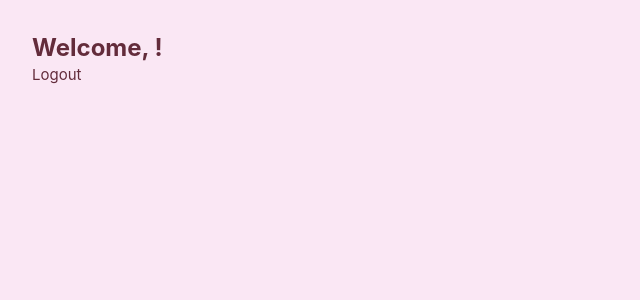
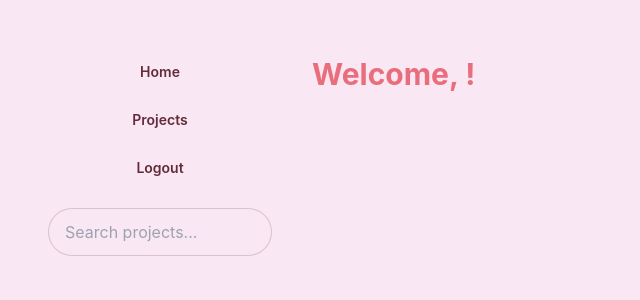
Before and after one commit to chelseymachin/sweater-party, a Vue app: page /profile in a window 1280 px wide. Shown: the top 300 px of the page, without its empty margins (0-640 px from the left). Built offline with nearby package versions, Linux system fonts and the light colour scheme.

Commit message:
add in data structure change; clean up projects list

```diff
--- a/src/composables/useRavelryApi.ts
+++ b/src/composables/useRavelryApi.ts
@@ -59,8 +59,9 @@ export const getCurrentUserProjectList = async () => {
       throw new Error(`API Error: ${response.status} ${await response.text()}`)
     }
 
-    const data: RavelryProjectList = await response.json()
-    userStore.setUserProjectList(data)
+    const rawData = await response.json()
+    const projectsData: RavelryProjectList = rawData.projects
+    userStore.setUserProjectList(projectsData)
   } catch (error) {
     console.error('🚨 Error fetching Ravelry user projects:', error)
     return null
--- a/src/types/ravelry.ts
+++ b/src/types/ravelry.ts
@@ -20,7 +20,15 @@ export interface RavelryProject {
   completed_day_set: boolean
   craft_name: string
   created_at: string
-  first_photo: string
+  first_photo: {
+    id: number
+    square_url: string
+    medium_url: string
+    thumbnail_url: string
+    small_url: string
+    medium2_url: string
+    small2_url: string
+  }
   gauge: string
   id: number
   links: {
@@ -37,6 +45,4 @@ export interface RavelryProject {
   status_name: string
 }
 
-export interface RavelryProjectList {
-  projects: RavelryProject[]
-}
+export type RavelryProjectList = RavelryProject[]
--- a/src/views/Profile.vue
+++ b/src/views/Profile.vue
@@ -1,32 +1,138 @@
 <template>
-  <div>
-    <h2 class="text-2xl font-bold">Welcome, {{ user?.username }}!</h2>
-    <button @click="logout">Logout</button>
+  <div class="flex min-h-screen">
+    <!-- Sidebar / Mobile Hamburger Menu -->
+    <div class="drawer lg:drawer-open">
+      <input id="sidebar-toggle" type="checkbox" class="drawer-toggle" />
 
-    <div v-if="projects != null">
-      <h3 class="text-xl font-bold">Your Projects</h3>
-      <ul>
-        <li v-for="project in projects.projects" :key="project.id">
-          <p>{{ project.name }}</p>
-        </li>
-      </ul>
+      <!-- Main Content -->
+      <div class="drawer-content flex flex-col">
+        <!-- Hamburger Menu Button (Absolutely Positioned) -->
+        <label
+          for="sidebar-toggle"
+          class="btn btn-primary btn-sm fixed top-4 left-4 z-50 lg:hidden"
+        >
+          ☰
+        </label>
+
+        <div class="p-6 w-full">
+          <h2 class="text-3xl font-bold text-primary">Welcome, {{ user?.username }}!</h2>
+          <!-- Project List -->
+          <div v-if="projects != null" class="mt-6">
+            <h3 class="text-2xl font-bold text-secondary">Your Projects</h3>
+
+            <div class="grid grid-cols-2 sm:grid-cols-3 md:grid-cols-4 lg:grid-cols-5 gap-4 mt-4">
+              <div
+                v-for="project in paginatedProjects"
+                :key="project.id"
+                class="card bg-base-200 shadow-xl"
+              >
+                <figure>
+                  <img
+                    :src="project.first_photo?.small2_url || 'https://via.placeholder.com/150'"
+                    alt="Project Image"
+                    class="w-full h-40 object-cover"
+                  />
+                </figure>
+                <div class="card-body p-4">
+                  <h4 class="text-md font-bold truncate">{{ project.name }}</h4>
+                  <p class="text-sm text-gray-500">{{ project.status_name }}</p>
+                </div>
+              </div>
+            </div>
+
+            <!-- Pagination -->
+            <div class="flex justify-center mt-6">
+              <button
+                class="btn btn-sm btn-outline"
+                @click="prevPage"
+                :disabled="currentPage === 1"
+              >
+                « Prev
+              </button>
+              <span class="px-4 py-2">Page {{ currentPage }} of {{ totalPages }}</span>
+              <button
+                class="btn btn-sm btn-outline"
+                @click="nextPage"
+                :disabled="currentPage >= totalPages"
+              >
+                Next »
+              </button>
+            </div>
+          </div>
+        </div>
+      </div>
+
+      <!-- Sidebar Menu (Hidden on Large Screens Until Clicked) -->
+      <div class="drawer-side">
+        <label for="sidebar-toggle" class="drawer-overlay"></label>
+        <aside
+          class="menu w-64 bg-base-100 text-base-content min-h-full p-4 absolute top-0 left-0 shadow-lg lg:relative"
+        >
+          <ul>
+            <li><router-link to="/" class="btn btn-ghost">Home</router-link></li>
+            <li><router-link to="/projects" class="btn btn-ghost">Projects</router-link></li>
+            <li><button @click="logout" class="btn btn-ghost">Logout</button></li>
+
+            <li class="mt-4">
+              <input
+                v-model="searchQuery"
+                type="text"
+                class="input input-bordered w-full"
+                placeholder="Search projects..."
+              />
+            </li>
+          </ul>
+        </aside>
+      </div>
     </div>
   </div>
 </template>
 
 <script setup lang="ts">
-import { ref, onMounted } from 'vue'
+import { ref, computed, onMounted } from 'vue'
 import { fetchCurrentUser, getCurrentUserProjectList } from '@/composables/useRavelryApi'
 import { useAuthStore } from '@/stores/auth'
 import { useUserStore } from '@/stores/user'
-import type { RavelryUser, RavelryProjectList } from '@/types/ravelry'
+import type { RavelryUser, RavelryProjectList, RavelryProject } from '@/types/ravelry'
 import router from '@/router'
 
 const authStore = useAuthStore()
 const userStore = useUserStore()
 const user = ref<RavelryUser | null>(null)
-let projects = ref<RavelryProjectList | null>(null)
+const projects = ref<RavelryProject[] | null>(null)
 const isLoading = ref(false)
+const searchQuery = ref('')
+
+// Pagination
+const currentPage = ref(1)
+const projectsPerPage = 10
+
+// Computed property for paginated projects
+const paginatedProjects = computed(() => {
+  if (!projects.value) return []
+  const filteredProjects = projects.value.filter((p) =>
+    p.name.toLowerCase().includes(searchQuery.value.toLowerCase()),
+  )
+  const start = (currentPage.value - 1) * projectsPerPage
+  return filteredProjects.slice(start, start + projectsPerPage)
+})
+
+const totalPages = computed(() => {
+  if (!projects.value) return 1
+  return Math.ceil(projects.value.length / projectsPerPage)
+})
+
+const nextPage = () => {
+  if (currentPage.value < totalPages.value) {
+    currentPage.value++
+  }
+}
+
+const prevPage = () => {
+  if (currentPage.value > 1) {
+    currentPage.value--
+  }
+}
 
 onMounted(async () => {
   if (authStore.isAuthenticated) {
@@ -37,11 +143,10 @@ onMounted(async () => {
     isLoading.value = false
   }
   projects.value = userStore.userProjectList
-  console.log(projects.value)
 })
 
 const logout = () => {
-  authStore.logout
+  authStore.logout()
   router.push('/')
 }
 </script>
```
